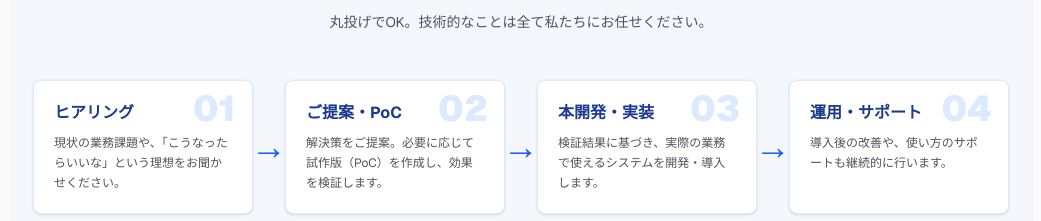
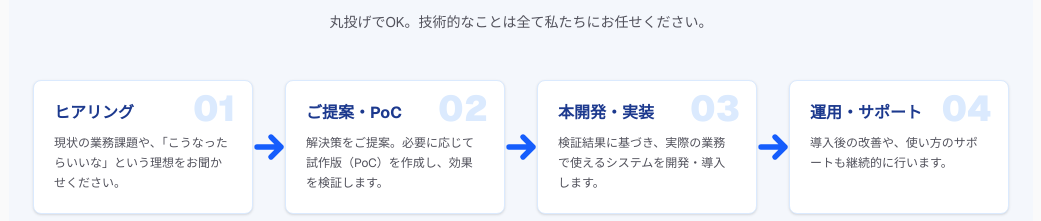
Before and after one commit to tnakajima2050/smartcityai-site, a Next.js app: page / in a window 1280 px wide. Shown: the part 1245-1466 px from the top of the page, without its empty margins (119-1160 px from the left). Built offline with nearby package versions, Linux system fonts and the light colour scheme.

Commit message:
Update page.tsx⇒202512102022

```diff
--- a/app/page.tsx
+++ b/app/page.tsx
@@ -651,7 +651,7 @@ export default function Home() {
         </section>
 
 
-       {/* --------------------------------------------------------- */}
+      {/* --------------------------------------------------------- */}
         {/* 3. プロセス：導入の流れ */}
         {/* --------------------------------------------------------- */}
         <section className="mb-24 bg-blue-50/50 -mx-6 px-6 py-16">
@@ -662,9 +662,7 @@ export default function Home() {
               <p className="text-sm text-zinc-600 mt-2">丸投げでOK。技術的なことは全て私たちにお任せください。</p>
             </div>
 
-            {/* gap-16: スマホ用に縦の間隔を大きく確保（矢印用）
-                md:gap-8: PC用に横の間隔を確保
-            */}
+            {/* 矢印用のスペース確保のため gap を調整 */}
             <div className="grid gap-16 md:grid-cols-4 md:gap-8 relative">
               {[
                 { step: "01", title: "ヒアリング", desc: "現状の業務課題や、「こうなったらいいな」という理想をお聞かせください。" },
@@ -683,14 +681,18 @@ export default function Home() {
                   {/* 矢印（最後のカード以外に追加） */}
                   {i < 3 && (
                     <>
-                      {/* ▼ PC用: 右矢印（箱の右側の隙間に配置） */}
-                      <div className="hidden md:flex absolute top-1/2 -right-8 transform -translate-y-1/2 z-0 justify-center items-center w-8 h-8">
-                        <span className="text-blue-600 text-4xl font-extrabold">→</span>
+                      {/* ▼ PC用: 右矢印（太いSVGアイコンを使用） */}
+                      <div className="hidden md:flex absolute top-1/2 -right-10 transform -translate-y-1/2 z-0 justify-center items-center w-12 h-12 text-blue-600">
+                        <svg xmlns="http://www.w3.org/2000/svg" fill="none" viewBox="0 0 24 24" strokeWidth={4} stroke="currentColor" className="w-8 h-8">
+                          <path strokeLinecap="round" strokeLinejoin="round" d="M13.5 4.5L21 12m0 0l-7.5 7.5M21 12H3" />
+                        </svg>
                       </div>
 
-                      {/* ▼ スマホ用: 下矢印（箱の下側の隙間に配置） */}
-                      <div className="flex md:hidden absolute -bottom-12 left-1/2 transform -translate-x-1/2 z-0 justify-center items-center w-8 h-8">
-                        <span className="text-blue-600 text-4xl font-extrabold">↓</span>
+                      {/* ▼ スマホ用: 下矢印（太いSVGアイコンを使用） */}
+                      <div className="flex md:hidden absolute -bottom-14 left-1/2 transform -translate-x-1/2 z-0 justify-center items-center w-12 h-12 text-blue-600">
+                        <svg xmlns="http://www.w3.org/2000/svg" fill="none" viewBox="0 0 24 24" strokeWidth={4} stroke="currentColor" className="w-8 h-8">
+                          <path strokeLinecap="round" strokeLinejoin="round" d="M19.5 13.5L12 21m0 0l-7.5-7.5M12 21V3" />
+                        </svg>
                       </div>
                     </>
                   )}
```
